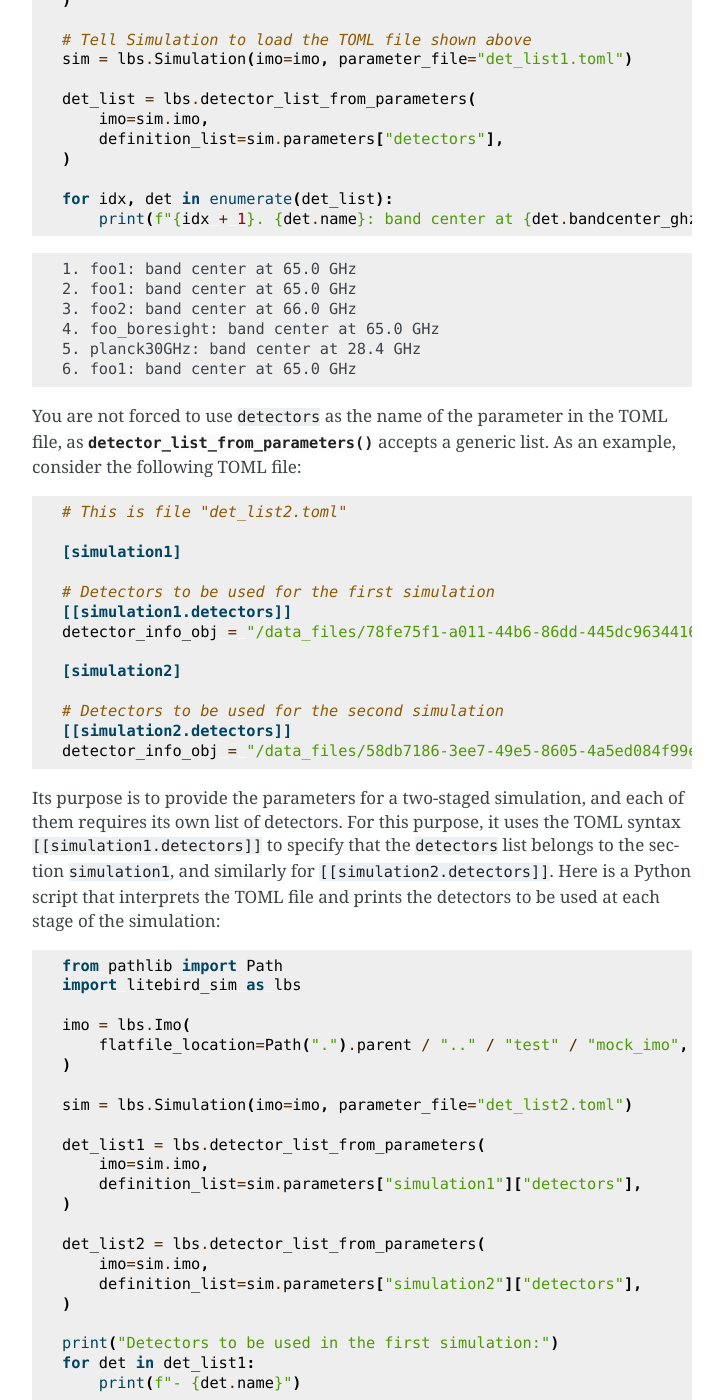
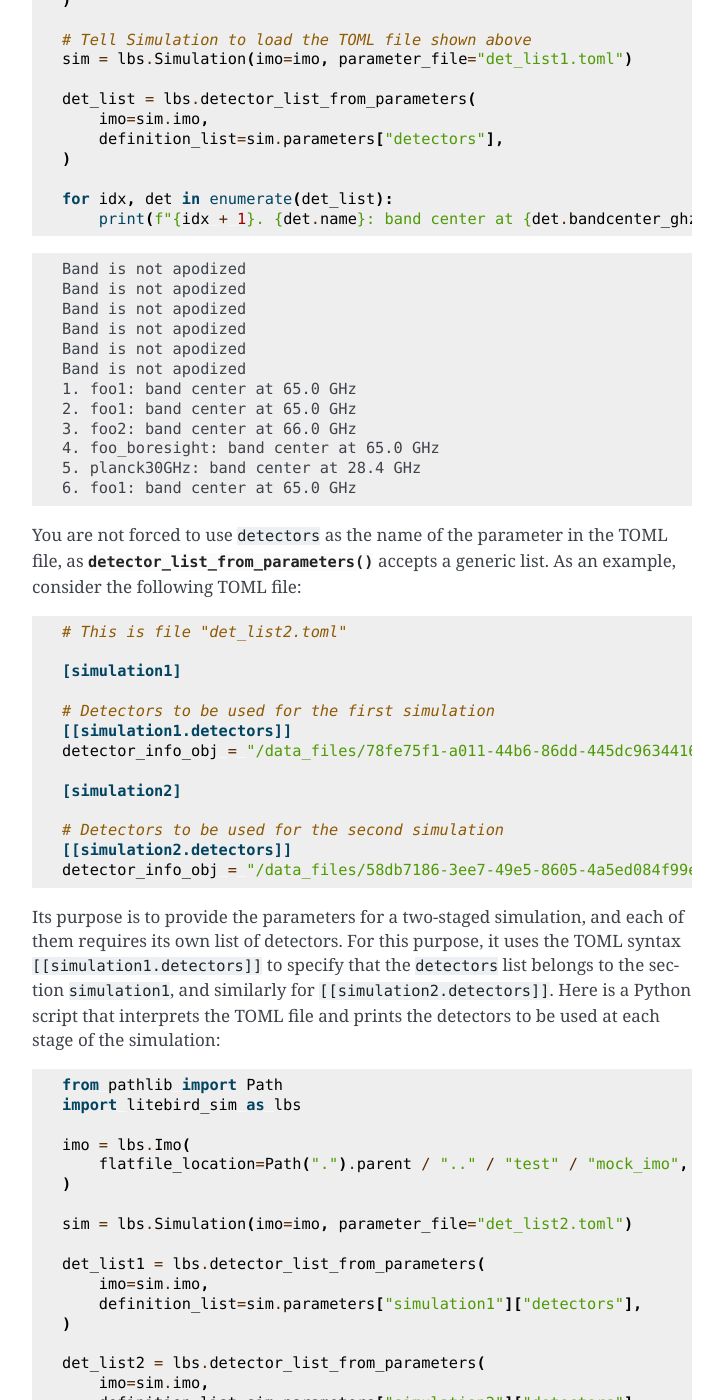
Before and after one commit to litebird/litebird_sim, a Sphinx documentation site: the page built from docs/source/detectors.rst, in a window 1280 px wide and 1400 px high, scrolled down 4714 px. Shown: the whole window, without its empty margins (388-1111 px from the left). Built offline with Sphinx 7.4.7, drawn with Linux system fonts in a browser that asks for light colours; some of the changed text lies outside the part shown.

Commit message:
bands added in foreground integration

```diff
--- a/docs/source/detectors.rst
+++ b/docs/source/detectors.rst
@@ -208,6 +208,12 @@ The following code will read the TOML file above and produce a list of
 
 .. testoutput::
 
+    Band is not apodized
+    Band is not apodized
+    Band is not apodized
+    Band is not apodized
+    Band is not apodized
+    Band is not apodized
     1. foo1: band center at 65.0 GHz
     2. foo1: band center at 65.0 GHz
     3. foo2: band center at 66.0 GHz
@@ -263,6 +269,8 @@ each stage of the simulation:
 
 .. testoutput::
 
+   Band is not apodized
+   Band is not apodized
    Detectors to be used in the first simulation:
    - foo1
    Detectors to be used in the second simulation:
```
Also changed, not shown: 1 other file.
